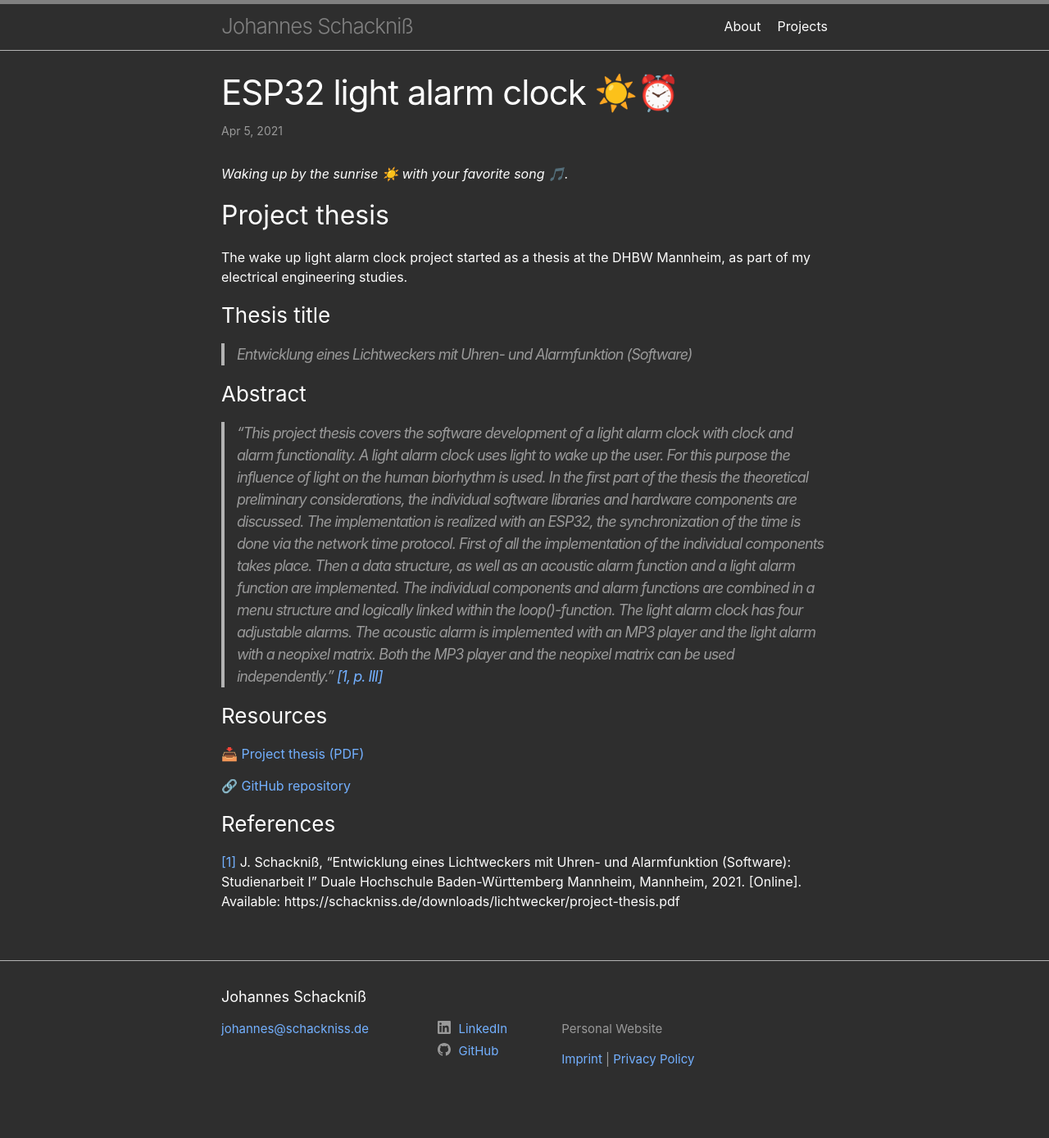
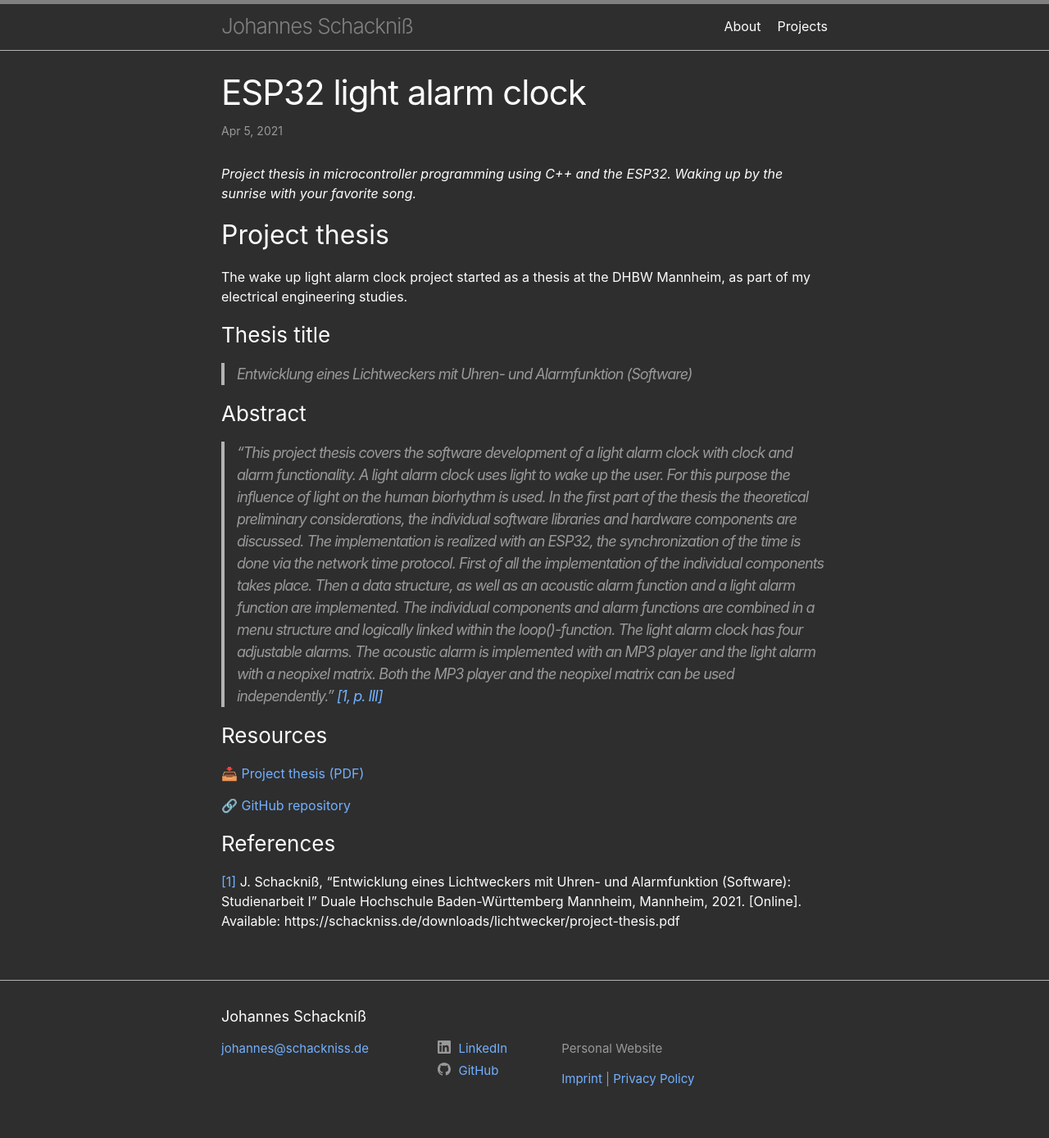
Before and after one commit to schackniss/schackniss.de, a Jekyll site: the page built from _posts/2021-04-05-lichtwecker.md, in a window 1280 px wide. Shown: the whole page at 82% size. Built offline with Jekyll 4.4.1, drawn with Linux system fonts in a browser that asks for light colours; before the commit the page ends 1365 px from its top, so only the background shows below that.

Commit message:
Update title and description

```diff
--- a/_posts/2021-04-05-lichtwecker.md
+++ b/_posts/2021-04-05-lichtwecker.md
@@ -1,7 +1,7 @@
 ---
 layout: post
-title: ESP32 light alarm clock ☀️⏰
-description: Waking up by the sunrise ☀️ with your favorite song 🎵.
+title: ESP32 light alarm clock
+description: Project thesis in microcontroller programming using C++ and the ESP32. Waking up by the sunrise with your favorite song.
 ---
 ## Project thesis
 The wake up light alarm clock project started as a thesis at the DHBW Mannheim, as part of my electrical engineering studies.
```
